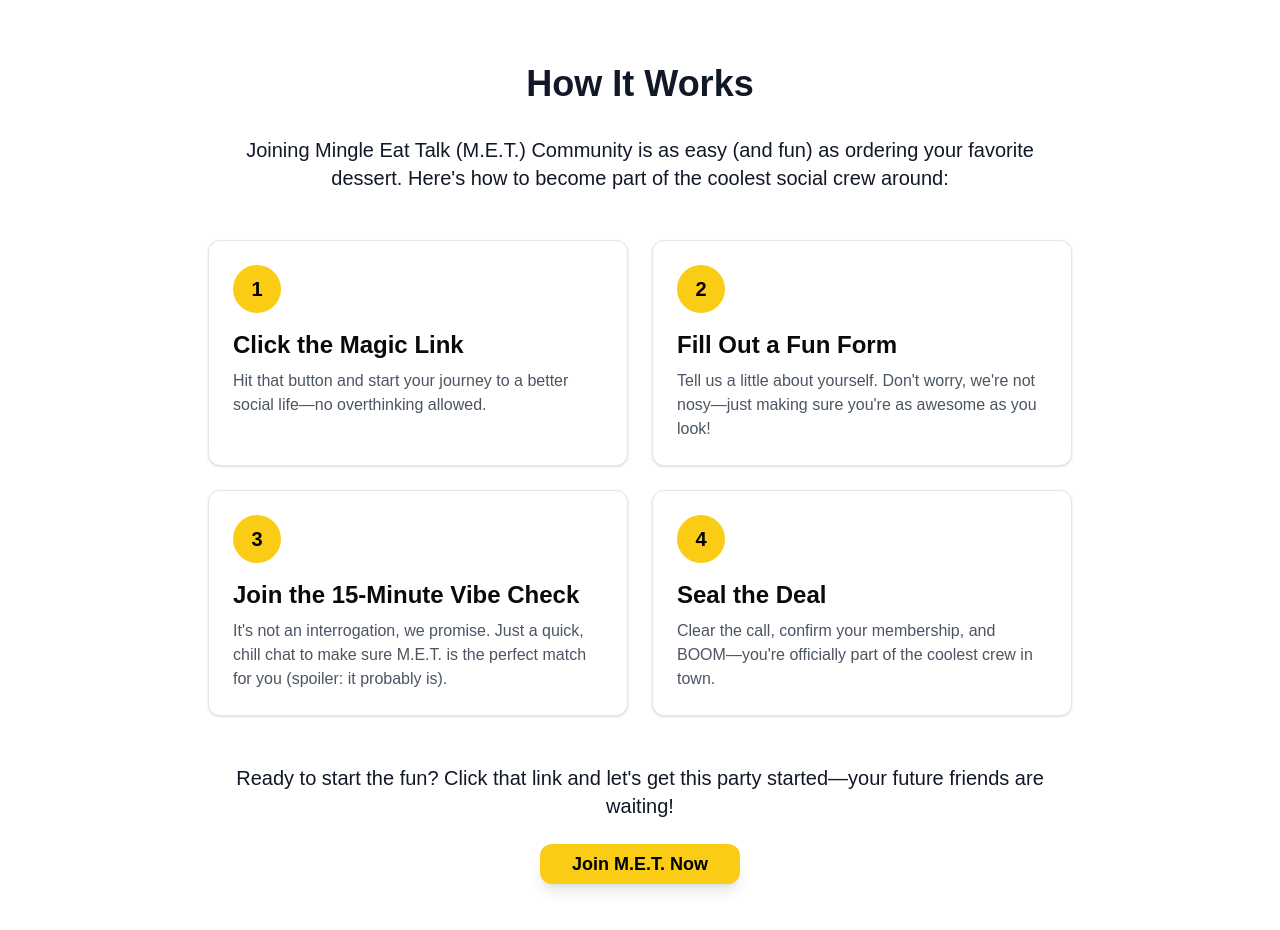
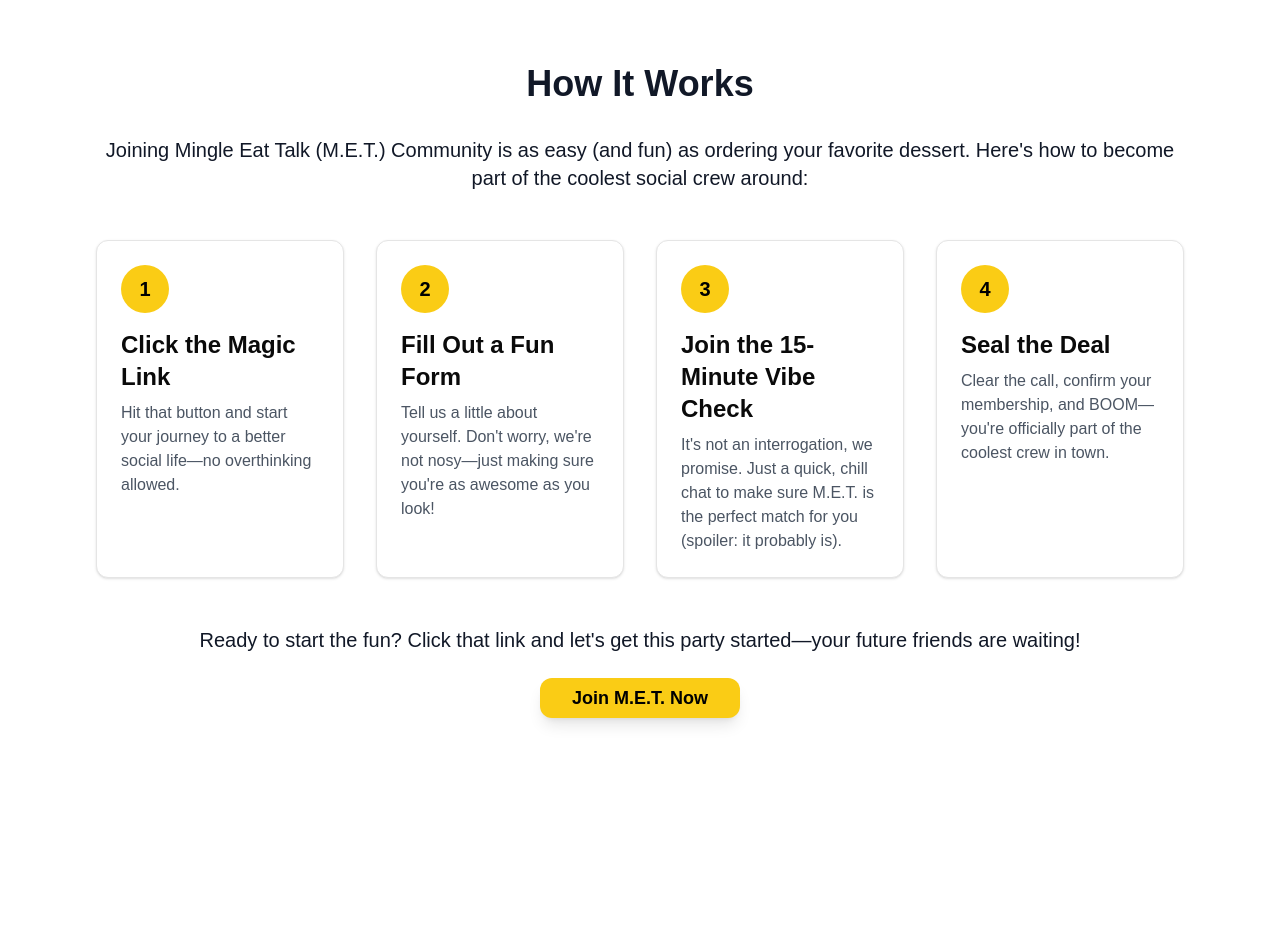
Before and after one commit to GeniusPlums/silver-octo-spoon, a Next.js app: page /how-it-works in a window 1280 px wide. Shown: the top 930 px of the page. After the commit the page ends 800 px from the top, so only its background shows below. Built offline with nearby package versions, Linux system fonts and the light colour scheme.

Commit message:
quick links alignment

```diff
--- a/src/app/about-us/page.tsx
+++ b/src/app/about-us/page.tsx
@@ -1,8 +1,8 @@
-import { Button } from "@/components/ui/button"
+import { Button } from "@/components/ui/button";
 
 export default function AboutUs() {
   return (
-    <div className="container mx-auto px-4 py-16 max-w-4xl text-gray-900">
+    <div className="container mx-auto px-8 py-16 max-w-6xl text-gray-900">
       <h1 className="text-4xl font-bold text-center mb-8">About Us</h1>
       <div className="space-y-8">
         <section className="text-center">
@@ -40,5 +40,5 @@
         </section>
       </div>
     </div>
-  )
+  );
 }
--- a/src/app/faq/page.tsx
+++ b/src/app/faq/page.tsx
@@ -1,9 +1,9 @@
-import { Accordion, AccordionContent, AccordionItem, AccordionTrigger } from "@/components/ui/accordion"
+import { Accordion, AccordionContent, AccordionItem, AccordionTrigger } from "@/components/ui/accordion";
 
 const FAQSection = () => {
   return (
     <main className="flex-1">
-      <div className="container mx-auto px-4 py-16 max-w-4xl">
+      <div className="container mx-auto px-8 py-16 max-w-6xl">
         <div className="text-center mb-12">
           <h1 className="text-4xl font-bold mb-4">Frequently Asked Questions</h1>
           <p className="text-gray-600 text-lg">Everything you need to know about M.E.T. community</p>
--- a/src/app/how-it-works/page.tsx
+++ b/src/app/how-it-works/page.tsx
@@ -1,4 +1,3 @@
-// app/how-it-works/page.tsx
 import { Button } from "@/components/ui/button";
 import { Card, CardContent } from "@/components/ui/card";
 
@@ -6,13 +5,13 @@
   return (
     <div className="relative flex size-full min-h-screen flex-col bg-white">
       <main className="flex-1">
-        <div className="container mx-auto px-4 py-16 max-w-4xl text-gray-900">
+        <div className="container mx-auto px-8 py-16 max-w-6xl text-gray-900">
           <h1 className="text-4xl font-bold text-center mb-8">How It Works</h1>
           <p className="text-xl text-center mb-12">
             Joining Mingle Eat Talk (M.E.T.) Community is as easy (and fun) as ordering your favorite dessert. Here&apos;s how to become part of the coolest social crew around:
           </p>
 
-          <div className="grid grid-cols-1 md:grid-cols-2 gap-6">
+          <div className="grid grid-cols-1 md:grid-cols-2 lg:grid-cols-4 gap-8">
             <Card>
               <CardContent className="p-6">
                 <div className="bg-yellow-400 text-black rounded-full w-12 h-12 flex items-center justify-center mb-4">
```
